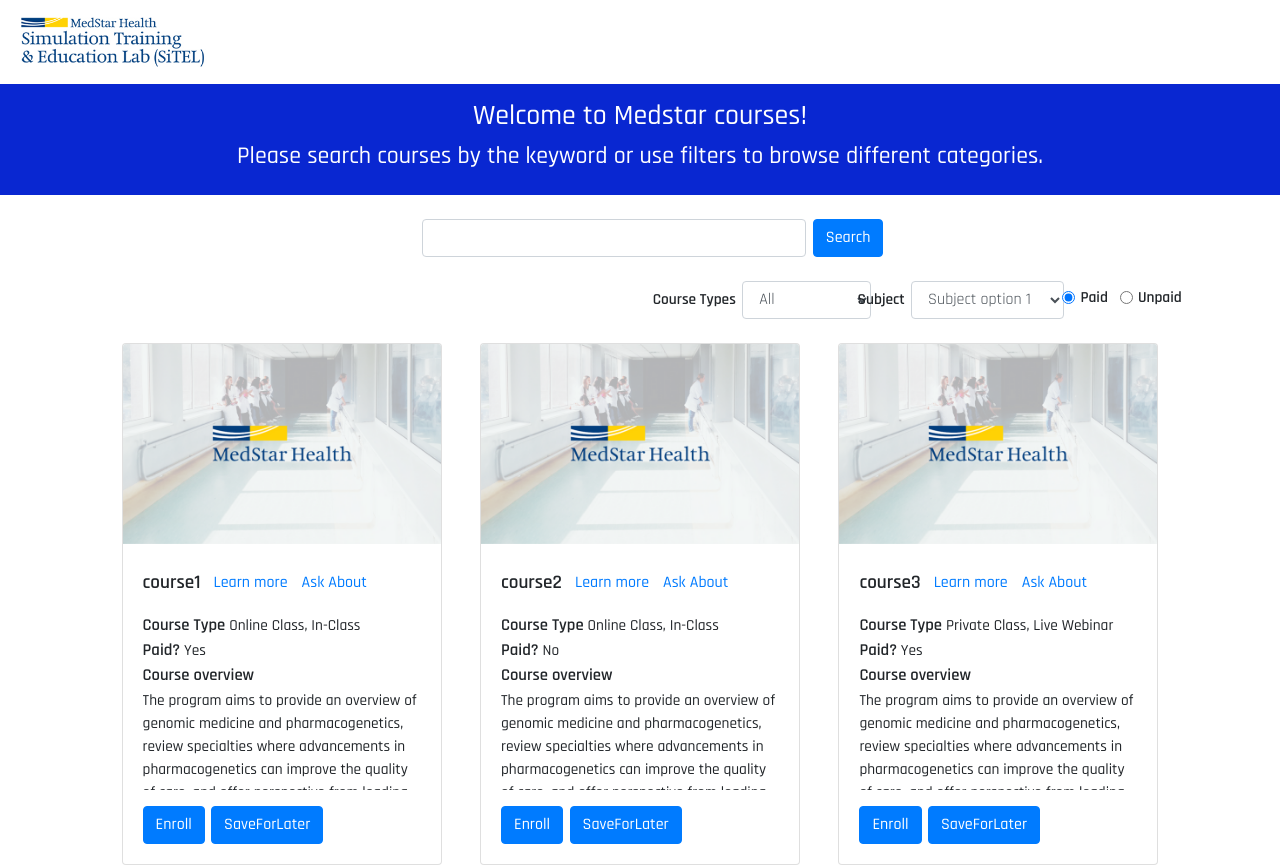
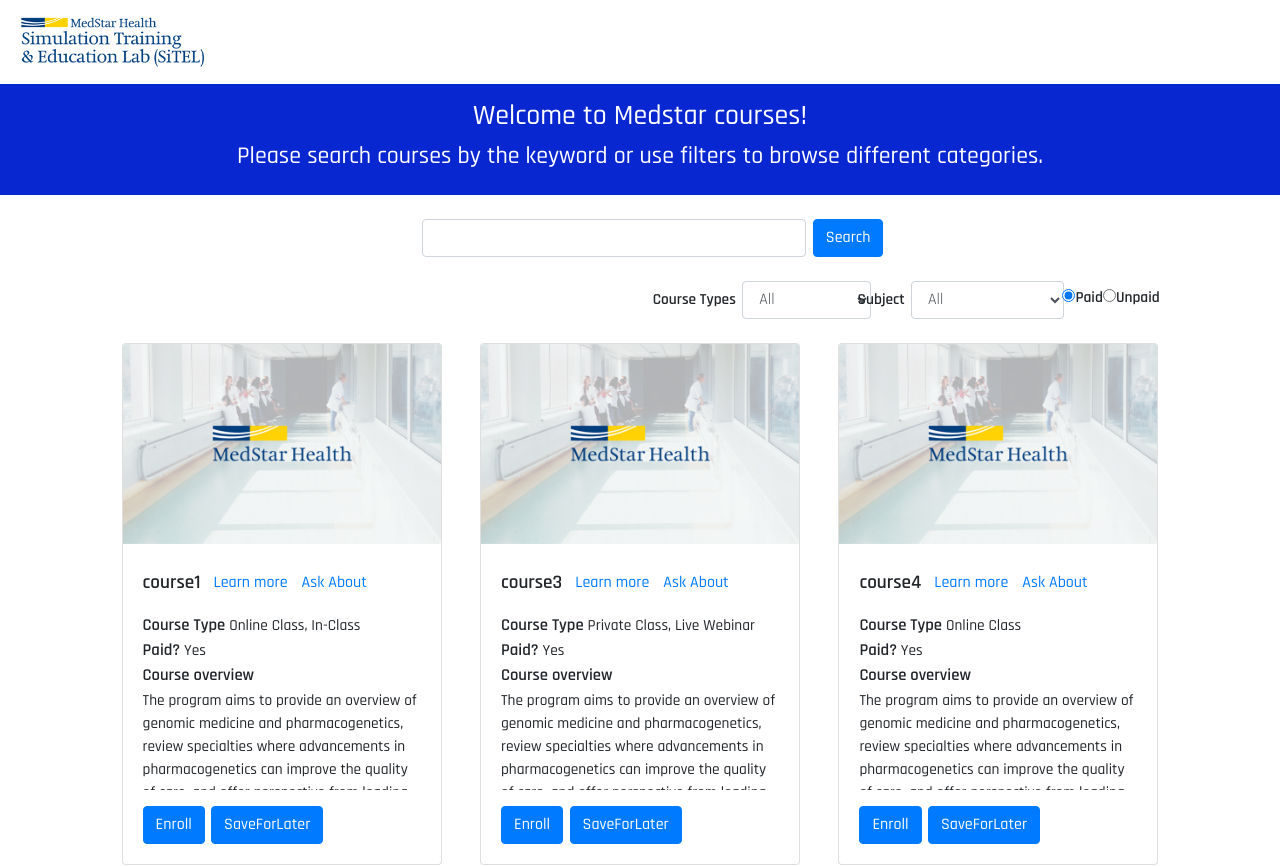
Before and after one commit to kailey16/courses-catalog, a React (Create React App) app: page / in a window 1280 px wide. Shown: the top 866 px of the page. Built offline with nearby package versions, Linux system fonts and the light colour scheme.

Commit message:
filter functions implemented

```diff
--- a/src/components/CourseCard.js
+++ b/src/components/CourseCard.js
@@ -9,7 +9,7 @@
         <h5 className="card-title">
           {props.course.title}
           <a href="#" className="btn btn-link">Learn more</a>
-          <button type="button" class="btn btn-link askBtn">Ask About</button>
+          <button type="button" className="btn btn-link askBtn">Ask About</button>
         </h5>
 
         <div className="description card-text">
@@ -26,7 +26,7 @@
         </div>
 
         <button type="button" className="btn btn-primary">Enroll</button>
-        <button type="button" class="btn btn-primary btnGap">SaveForLater</button>
+        <button type="button" className="btn btn-primary btnGap">SaveForLater</button>
       </div>
     </div>
   )
--- a/src/components/CoursesContainer.js
+++ b/src/components/CoursesContainer.js
@@ -1,11 +1,10 @@
 import React from 'react'
 import CourseCard from './CourseCard'
-import courseList from '../courseList'
 
-const CoursesContainer = () => {
+const CoursesContainer = (props) => {
   return (
     <div id="CoursesContainer">
-      {courseList.map(courseInfo => <CourseCard key={courseInfo.id} course={courseInfo}/>)}
+      {props.showingCourses.map(courseInfo => <CourseCard key={courseInfo.id} course={courseInfo}/>)}
     </div>
   )
 }
--- a/src/components/Filters.js
+++ b/src/components/Filters.js
@@ -1,6 +1,7 @@
 import React from 'react'
 
-const Filters = () => {
+const Filters = (props) => {
+  console.log(props)
   return (
     <div id="filters">
 
@@ -8,7 +9,7 @@
         <form className="form-inline">
           <div className="form-group">
             <label htmlFor="typeDropdown">Course Types</label>
-            <select id="typeDropdown" className="form-control dropdowns">
+            <select id="typeDropdown" className="form-control dropdowns" onChange={props.typeChange} value={props.type}>
               <option>All</option>
               <option>Online Class</option>
               <option>In-Class</option>
@@ -24,7 +25,8 @@
         <form className="form-inline">
           <div className="form-group">
             <label htmlFor="subjectDropdown">Subject</label>
-            <select id="subjectDropdown" className="form-control dropdowns">
+            <select id="subjectDropdown" className="form-control dropdowns" onChange={props.subjectChange} value={props.subject}>
+              <option>All</option>
               <option>Subject option 1</option>
               <option>Subject option 2</option>
               <option>Subject option 3</option>
@@ -36,18 +38,16 @@
       </div>
 
       <div id="radioButtons">
-        <div className="form-check form-check-inline">
-          <input className="form-check-input" type="radio" name="paidOption" id="paid" value="Paid" checked />
-          <label className="form-check-label" htmlFor="paid">
+          <input type="radio" name="paidOption" name="paid" value="Paid" checked={props.paid} onChange={props.paidChanged}/>
+          <label htmlFor="paid">
             Paid
           </label>
-        </div>
-        <div className="form-check form-check-inline">
-          <input className="form-check-input" type="radio" name="paidOption" id="unpaid" value="Unpaid" />
-          <label className="form-check-label" htmlFor="unpaid">
+
+          <input type="radio" name="paidOption" name="unpaid" value="Unpaid" checked={!props.paid} onChange={props.paidChanged}/>
+          <label htmlFor="unpaid">
             Unpaid
           </label>
-        </div>
+
       </div>
 
     </div>
--- a/src/components/Home.js
+++ b/src/components/Home.js
@@ -3,9 +3,46 @@
 import Searchbar from './Searchbar'
 import Filters from './Filters'
 import CoursesContainer from './CoursesContainer'
+import courseList from '../courseList'
 
 
-const Home = () => {
+class Home extends React.Component {
+  state = {
+    searchTerm: "",
+    type: "",
+    subject: "",
+    paid: true,
+    allCourses: courseList,
+    showingCourses: courseList.filter(c => c.paid),
+    selectedCourse: {}
+  }
+
+  changeSearchTerm = (e) => {
+    this.setState({searchTerm: e.target.value})
+  }
+
+  searchTermSubmit = (e) => {
+    e.preventDefault()
+    const coursesWithSearchTerm = this.state.allCourses.filter(c => c.title.includes(this.state.searchTerm))
+    this.setState({showingCourses: coursesWithSearchTerm, searchTerm: ""})
+  }
+
+  paidChange = (e) => {
+    const paidornot = e.target.name === "paid" ? true : false
+    this.setState({paid: paidornot})
+  }
+
+  typeChange = (e) => {
+    let courses = e.target.value === "All" ? this.state.allCourses : this.state.allCourses.filter(c => c.coursetype.includes(e.target.value))
+    this.setState({type: e.target.value, subject: "All", showingCourses: courses})
+  }
+
+  subjectChange = (e) => {
+    let courses = e.target.value === "All" ? this.state.allCourses : this.state.allCourses.filter(c => c.subject.includes(e.target.value))
+    this.setState({subject: e.target.value, type: "All", showingCourses: courses})
+  }
+
+  render() {
     return (
       <div id="Home">
         <div id="homeText">
@@ -13,11 +50,12 @@
           <h4>Please search courses by the keyword or use filters to browse different categories.</h4>
         </div>
 
-      <Searchbar />
-      <Filters />
-      <CoursesContainer />
+        <Searchbar changeSearchTerm={this.changeSearchTerm} searchTerm={this.state.searchTerm} searchTermSubmit={this.searchTermSubmit}/>
+        <Filters paid={this.state.paid} paidChange={this.paidChange} typeChange={this.typeChange} type={this.state.type} subjectChange={this.subjectChange} subject={this.state.subject}/>
+        <CoursesContainer showingCourses={this.state.showingCourses}/>
       </div>
     )
   }
+}
 
 export default Home
--- a/src/components/Searchbar.js
+++ b/src/components/Searchbar.js
@@ -1,16 +1,16 @@
 import React from 'react'
 
-const SearchAndFilters = () => {
+const SearchBar = (props) => {
   return (
     <div>
-      <form id="searchbar" className="form-inline">
+      <form id="searchbar" className="form-inline" onSubmit={props.searchTermSubmit}>
         <div className="form-group">
-          <input type="text" id="searchBox" className="form-control" />
+          <input type="text" id="searchBox" className="form-control" onChange={props.changeSearchTerm} value={props.searchTerm}/>
         </div>
-        <button type="submit" id="searchSubmitButton" className="btn btn-primary btnGap">Search</button>
+        <input type="submit" id="searchSubmitButton" className="btn btn-primary btnGap" value="Search" />
       </form>
     </div>
   )
 }
 
-export default SearchAndFilters
+export default SearchBar
--- a/src/courseList.js
+++ b/src/courseList.js
@@ -1,12 +1,9 @@
-const coursetypes = [
-  "Online Class", "In-Class", "Private Class", "Live Webinar", "Game"
-]
-
 const courseList = [
   {
     id: 1,
     title: "course1",
     coursetype: ["Online Class", "In-Class"],
+    subject: ["Subject option 1"],
     paid: true,
     overview: "description of course1"
   },
@@ -14,6 +11,7 @@
     id: 2,
     title: "course2",
     coursetype: ["Online Class", "In-Class"],
+    subject: ["Subject option 1"],
     paid: false,
     overview: "description of course2"
   },
@@ -21,6 +19,7 @@
     id: 3,
     title: "course3",
     coursetype: ["Private Class", "Live Webinar"],
+    subject: ["Subject option 2"],
     paid: true,
     overview: "description of course3"
   },
@@ -28,6 +27,7 @@
     id: 4,
     title: "course4",
     coursetype: ["Online Class"],
+    subject: ["Subject option 3"],
     paid: true,
     overview: "description of course4"
   },
@@ -35,6 +35,7 @@
     id: 5,
     title: "course5",
     coursetype: ["Online Class", "Live Webinar"],
+    subject: ["Subject option 4"],
     paid: false,
     overview: "description of course5"
   },
@@ -42,6 +43,7 @@
     id: 6,
     title: "course6",
     coursetype: ["In-Class", "Game"],
+    subject: ["Subject option 5"],
     paid: true,
     overview: "description of course6"
   },
@@ -49,6 +51,7 @@
     id: 7,
     title: "course7",
     coursetype: ["In-Class", "Live Webinar"],
+    subject: ["Subject option 5"],
     paid: true,
     overview: "description of course7"
   },
@@ -56,6 +59,7 @@
     id: 8,
     title: "course8",
     coursetype: ["Online Class", "In-Class"],
+    subject: ["Subject option 5"],
     paid: false,
     overview: "description of course8"
   },
@@ -63,6 +67,7 @@
     id: 9,
     title: "course9",
     coursetype: ["In-Class", "Private Class", "Game"],
+    subject: ["Subject option 3"],
     paid: false,
     overview: "description of course9"
   },
@@ -70,13 +75,16 @@
     id: 10,
     title: "course10",
     coursetype: ["Private Class"],
+    subject: ["Subject option 1"],
     paid: true,
     overview: "description of course10"
   },
   {
     id: 11,
     title: "course11",
-    coursetype: ["Online Class", "In-Class", "Game"],
+    coursetype: ["Online Class",
+    "In-Class", "Game"],
+    subject: ["Subject option 2"],
     paid: true,
     overview: "description of course11"
   },
@@ -84,6 +92,7 @@
     id: 12,
     title: "course12",
     coursetype: ["In-Class", "Live Webinar"],
+    subject: ["Subject option 4"],
     paid: true,
     overview: "description of course12"
   },
@@ -91,6 +100,7 @@
     id: 13,
     title: "course13",
     coursetype: ["In-Class", "Private Class", "Game"],
+    subject: ["Subject option 2"],
     paid: false,
     overview: "description of course13"
   },
@@ -98,6 +108,7 @@
     id: 14,
     title: "course14",
     coursetype: ["Online Class"],
+    subject: ["Subject option 3"],
     paid: true,
     overview: "description of course14"
   }
--- a/src/style/Home.css
+++ b/src/style/Home.css
@@ -1,9 +1,6 @@
 #Home {
   width: 100vw;
   height: 100vh;
-  /* background-image: url('../media/logo4.png');
-  background-repeat: no-repeat;
-  background-size: cover; */
 }
 
 #homeText {
```
Lines whose indentation alone changed are shown as unchanged.
